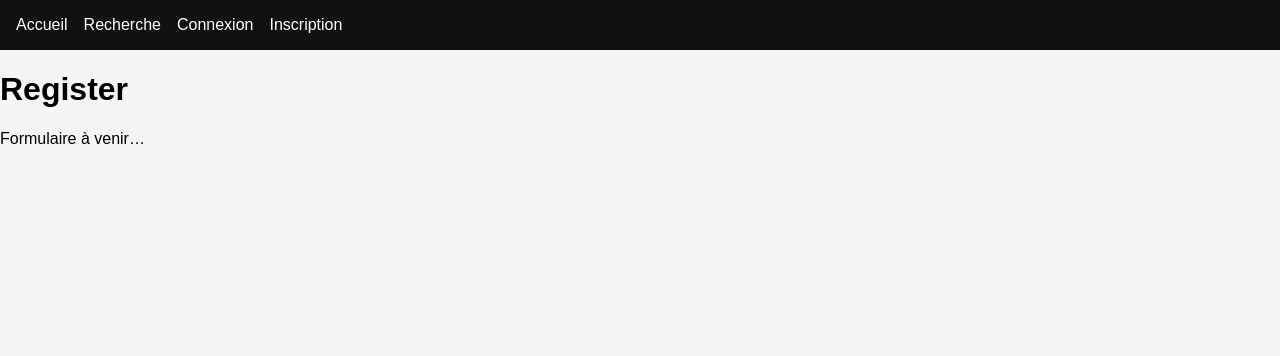
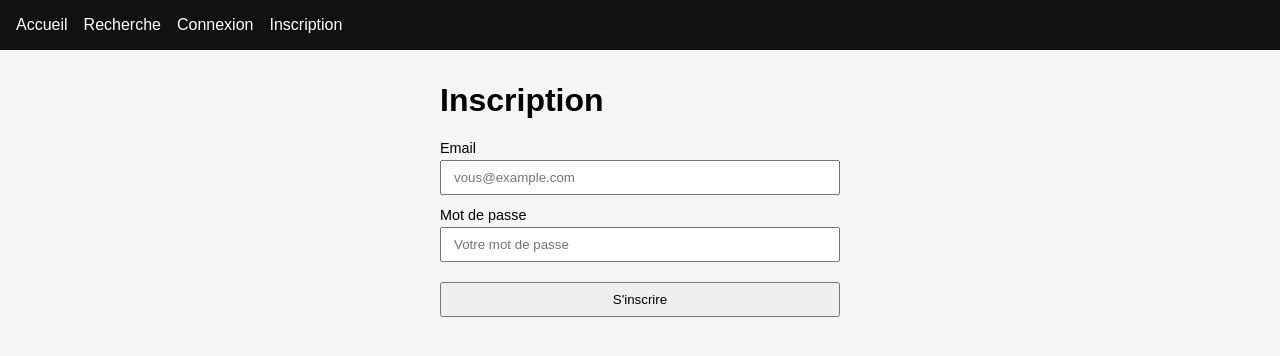
Before and after one commit to gabnougue/SeenFlix, a Vue app in the folder frontend/: page /register in a window 1280 px wide. Shown: the top 356 px of the page. Built offline with nearby package versions, Linux system fonts and the light colour scheme.

Commit message:
feat: add registration form and connect to backend

```diff
--- a/frontend/src/views/RegisterView.vue
+++ b/frontend/src/views/RegisterView.vue
@@ -1,4 +1,157 @@
+<script setup>
+import { ref } from "vue"
+import axios from "axios"
+import { useRouter } from "vue-router"
+
+const router = useRouter()
+
+const API_BASE_URL = "http://localhost:3000"
+
+const email = ref("")
+const password = ref("")
+const loading = ref(false)
+const error = ref(null)
+const success = ref(null)
+
+// petite validation basique côté frontend
+const validateForm = () => {
+  error.value = null
+  success.value = null
+
+  if (!email.value.trim()) {
+    error.value = "L'email est requis."
+    return false
+  }
+  if (!password.value || password.value.length < 6) {
+    error.value = "Le mot de passe doit contenir au moins 6 caractères."
+    return false
+  }
+  return true
+}
+
+const handleSubmit = async () => {
+  if (!validateForm()) return
+
+  loading.value = true
+  error.value = null
+  success.value = null
+
+  try {
+    await axios.post(`${API_BASE_URL}/auth/register`, {
+      email: email.value.trim(),
+      password: password.value,
+    })
+
+    success.value = "Compte créé avec succès. Vous pouvez maintenant vous connecter."
+    password.value = ""
+  } catch (err) {
+    console.error(err)
+
+    if (err.response?.status === 409) {
+      error.value = "Un compte existe déjà avec cet email."
+    } else if (err.response?.status === 400) {
+      error.value = "Données invalides. Vérifiez l'email et le mot de passe."
+    } else {
+      error.value = "Erreur lors de l'inscription. Veuillez réessayer."
+    }
+  } finally {
+    loading.value = false
+  }
+}
+
+const goToLogin = () => {
+  router.push({ name: "login" })
+}
+</script>
+
 <template>
-  <h1>Register</h1>
-  <p>Formulaire à venir…</p>
+  <div class="register-page">
+    <h1>Inscription</h1>
+
+    <form class="register-form" @submit.prevent="handleSubmit">
+      <label>
+        Email
+        <input
+          v-model="email"
+          type="email"
+          placeholder="vous@example.com"
+          autocomplete="email"
+        />
+      </label>
+
+      <label>
+        Mot de passe
+        <input
+          v-model="password"
+          type="password"
+          placeholder="Votre mot de passe"
+          autocomplete="new-password"
+        />
+      </label>
+
+      <button type="submit" :disabled="loading">
+        <span v-if="loading">Création du compte...</span>
+        <span v-else>S'inscrire</span>
+      </button>
+    </form>
+
+    <p v-if="error" class="error">{{ error }}</p>
+    <p v-if="success" class="success">
+      {{ success }}
+      <button class="link-button" @click="goToLogin">
+        Se connecter
+      </button>
+    </p>
+  </div>
 </template>
+
+<style scoped>
+.register-page {
+  max-width: 400px;
+  margin: 2rem auto;
+  padding: 0 1rem;
+}
+
+.register-form {
+  display: flex;
+  flex-direction: column;
+  gap: 0.75rem;
+  margin-bottom: 1rem;
+}
+
+.register-form label {
+  display: flex;
+  flex-direction: column;
+  font-size: 0.9rem;
+}
+
+.register-form input {
+  margin-top: 0.25rem;
+  padding: 0.5rem 0.75rem;
+}
+
+.register-form button {
+  margin-top: 0.5rem;
+  padding: 0.5rem 0.75rem;
+  cursor: pointer;
+}
+
+.error {
+  color: #b00020;
+}
+
+.success {
+  color: #0b7a3b;
+}
+
+.link-button {
+  margin-left: 0.5rem;
+  border: none;
+  background: none;
+  color: #0b5ed7;
+  cursor: pointer;
+  padding: 0;
+  text-decoration: underline;
+  font-size: 0.9rem;
+}
+</style>
```
